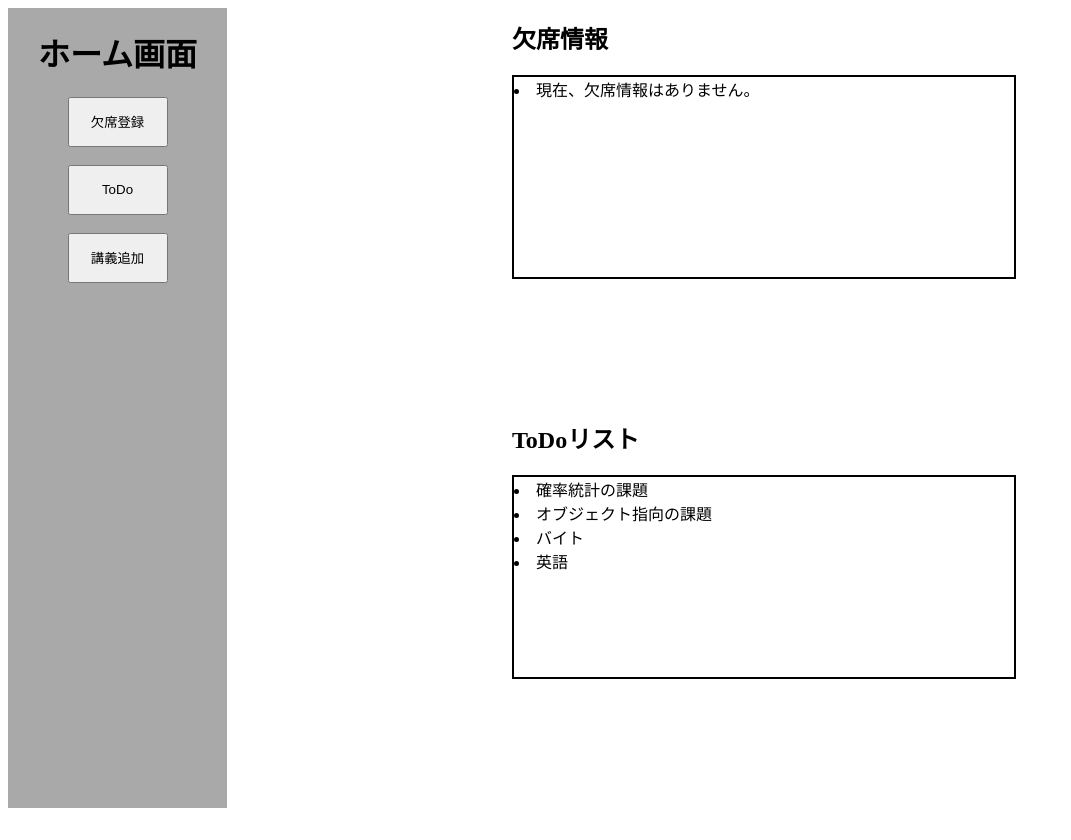
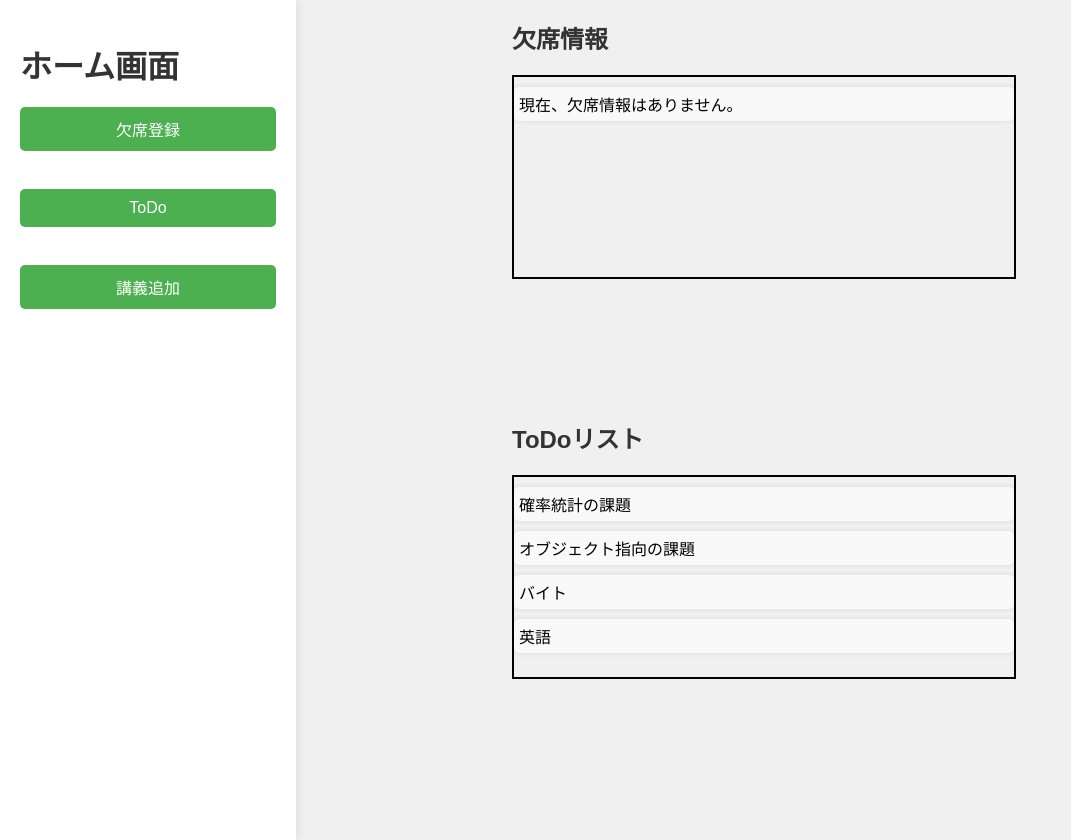
Before and after one commit to 2024A-IT-OOP2-G10/Final_Assignment, a Flask app: page /home in a window 1280 px wide. Shown: the whole page, without its empty margins (0-1071 px from the left). Before the commit the page ends 808 px from the top, so only its background shows below. Run offline with Flask 3, Linux system fonts and the light colour scheme.

Commit message:
home.cssを少し改良しました

```diff
--- a/routes/absence.py
+++ b/routes/absence.py
@@ -20,7 +20,6 @@ all_lectures = [
 
 @absence_bp.route('/result', methods=['GET', 'POST'])
 def result():
-
     # POSTで送られてきたデータを変更
     if request.method == 'POST':
         name = request.form['name']
--- a/static/home.css
+++ b/static/home.css
@@ -1,17 +1,47 @@
-.home_button{
-    position: absolute;
-    height: 100%;
-    padding-left: 30px;
-    padding-right: 30px;
-    background-color: darkgrey;
 
+body {
+    font-family: Arial, sans-serif;
+    background-color: #f0f0f0;
+    margin: 0;
+    padding: 0;
+    display: flex;
 }
 
-button{
+.home_button {
+    width: 20%;
+    padding: 20px;
+    background-color: #fff;
+    box-shadow: 0 0 10px rgba(0, 0, 0, 0.1);
+    height: 100vh;
+    overflow-y: auto;
+}
+
+.home_button h1 {
+    font-size: 2em;
+    color: #333;
+    margin-bottom: 20px;
+}
+
+.home_button button {
+    background-color: #4CAF50;
+    color: white;
+    border: none;
+    padding: 10px 20px;
+    text-align: center;
+    text-decoration: none;
     display: block;
-    margin: auto;
-    width: 100px;
-    height: 50px;
+    font-size: 16px;
+    margin: 10px 0;
+    cursor: pointer;
+    border-radius: 5px;
+    width: 100%;
+}
+
+.content {
+    width: 80%;
+    padding: 20px;
+    display: flex;
+    flex-direction: column;
 }
 
 .absence{
@@ -21,13 +51,6 @@ button{
     width: 50%;
 }
 
-.absence_list{
-    width: 500px;
-    height: 200px;
-    overflow: scroll;
-    border: black 2px solid;
-}
-
 .todo{
     position: absolute;
     top: 50%;
@@ -35,9 +58,25 @@ button{
     width: 50%;
 }
 
-.todo_list{
+.absence h2, .todo h2 {
+    font-size: 1.5em;
+    color: #333;
+}
+
+.absence_list, .todo_list {
+    list-style-type: none;
+    padding: 0;
     width: 500px;
     height: 200px;
     overflow: scroll;
     border: black 2px solid;
+    overflow-y: auto;
 }
+
+.absence_list li, .todo_list li {
+    background-color: #f9f9f9;
+    margin: 10px 0;
+    padding: 5px;
+    border-radius: 5px;
+    box-shadow: 0 0 5px rgba(0, 0, 0, 0.1);
+}
```
Also changed, not shown: routes/todo.py (line endings or trailing spaces), 1 other file.
